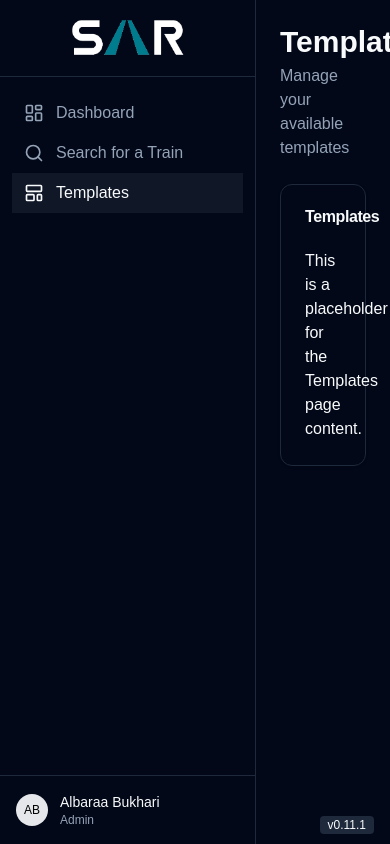
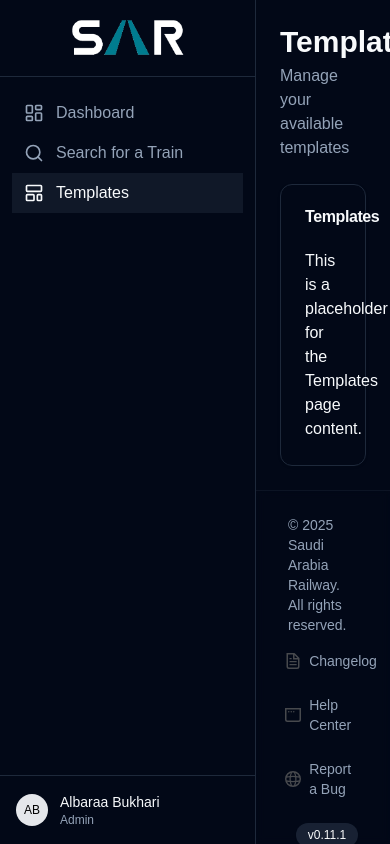
Before and after one commit to ThisBaraa/bulk-upload, a Next.js app: page /templates in a window 390 px wide. Built offline with nearby package versions, Linux system fonts and the light colour scheme.

Commit message:
refactor: Update DashboardLayout to use buildNumber and enhance footer layout
- Changed versionNumber prop to buildNumber in DashboardLayout component
- Improved footer layout with responsive design and updated links
- Removed unused authentication and route API files for cleaner codebase

```diff
--- a/app/api/auth.ts
+++ /dev/null
@@ -1,48 +0,0 @@
-import axios from "axios";
-
-const API_URL =
-    "https://test-auth.worldticket.net/auth/realms/master/protocol/openid-connect/token"; // Replace with actual token endpoint
-
-// Define the expected structure of the API response
-interface AuthResponse {
-    access_token: string;
-    expires_in: number;
-    refresh_token: string;
-    token_type: string;
-}
-
-console.log("API URL:", API_URL);
-
-export const authenticate = async (): Promise<string | null> => {
-    try {
-        const response = await axios.post<AuthResponse>(
-            API_URL,
-            new URLSearchParams({
-                client_id: "mubasher",
-                client_secret: "0f41ae3a-9147-4182-bb62-721868399080",
-                grant_type: "password",
-                username: "MUBASHER",
-                password: "MUBASHER2024",
-                scope: "openid",
-            }),
-            {
-                headers: {
-                    "Content-Type": "application/x-www-form-urlencoded",
-                },
-                withCredentials: false, // Try disabling credentials
-            }
-        );
-
-        const { access_token } = response.data;
-
-        // Store the token securely (avoid localStorage for security-sensitive data)
-        if (typeof window !== "undefined") {
-            sessionStorage.setItem("access_token", access_token);
-        }
-
-        return access_token;
-    } catch (error) {
-        console.error("Authentication failed:", error);
-        return null;
-    }
-};
--- a/app/api/routes/route.ts
+++ /dev/null
@@ -1,32 +0,0 @@
-import { NextResponse } from "next/server";
-import axios from "axios";
-
-const API_KEY = process.env.API_KEY || "";
-const BASE_URL = process.env.BASE_URL || "";
-
-export async function GET() {
-    try {
-        const fullUrl = `${BASE_URL}/schedule/routes?sales_channel=OTA`;
-
-        console.log("🔍 Fetching Routes from:", fullUrl);
-        console.log("🔑 Using API Key:", API_KEY);
-
-        const response = await axios.get(fullUrl, {
-            headers: {
-                "x-api-key": API_KEY,
-                "Content-Type": "application/json",
-            },
-        });
-
-        console.log("✅ Routes Data:", response.data);
-
-        return NextResponse.json(response.data);
-    } catch (error: any) {
-        console.error("❌ Fetching Routes Failed:", error.response?.data || error.message);
-
-        return NextResponse.json(
-            { error: "Failed to fetch routes", details: error?.message },
-            { status: 500 }
-        );
-    }
-}
--- a/app/page.tsx
+++ b/app/page.tsx
@@ -58,7 +58,7 @@ export default function Home() {
   ];
 
   return (
-    <DashboardLayout currentPath="/" versionNumber={version}>
+    <DashboardLayout currentPath="/" buildNumber={version}>
       <div className="space-y-10">
         <div>
           <h1 className="text-3xl font-bold">Hello Albaraa!</h1>
--- a/shared/components/dashboard-layout.tsx
+++ b/shared/components/dashboard-layout.tsx
@@ -1,3 +1,4 @@
+/* eslint-disable @typescript-eslint/no-unused-vars */
 import React from "react";
 import Link from "next/link";
 import Image from "next/image";
@@ -8,6 +9,7 @@ import {
     LayoutTemplate,
     LucideIcon
 } from "lucide-react";
+import { Footer } from "./footer";
 
 interface SidebarItemProps {
     icon: LucideIcon;
@@ -37,10 +39,10 @@ const SidebarItem = ({ icon: Icon, label, href, active }: SidebarItemProps) => {
 interface DashboardLayoutProps {
     children: React.ReactNode;
     currentPath?: string;
-    versionNumber?: string | null;
+    buildNumber?: string | null;
 }
 
-export function DashboardLayout({ children, currentPath = "/", versionNumber }: DashboardLayoutProps) {
+export function DashboardLayout({ children, currentPath = "/", buildNumber }: DashboardLayoutProps) {
     const sidebarItems = [
         {
             icon: LayoutDashboard,
@@ -105,18 +107,21 @@ export function DashboardLayout({ children, currentPath = "/", versionNumber }:
             </aside>
 
             {/* Main Content */}
-            <main className="flex-1 overflow-y-auto p-6 pb-10">
-                {children}
-            </main>
+            <div className="flex-1 overflow-y-auto flex flex-col min-h-screen">
+                <main className="flex-1 p-6 pb-6">
+                    {children}
+                </main>
+                <Footer />
+            </div>
 
             {/* Version indicator (fixed at bottom right) */}
-            {versionNumber && (
+            {/* {buildNumber && (
                 <div className="absolute bottom-2 right-4">
                     <span className="rounded bg-secondary px-2 py-0.5 text-xs text-secondary-foreground">
-                        {versionNumber}
+                        {buildNumber}
                     </span>
                 </div>
-            )}
+            )} */}
         </div>
         </>
     );
--- a/shared/components/footer.tsx
+++ b/shared/components/footer.tsx
@@ -2,23 +2,29 @@
 
 import Image from "next/image";
 import { useEffect, useState } from "react";
+import Link from "next/link";
 
 export function Footer() {
     const [version, setVersion] = useState<string | null>(null);
+    const currentYear = new Date().getFullYear();
 
     useEffect(() => {
         setVersion(process.env.VER || "undefined");
     }, []);
 
     return (
-        <footer className="mt-8 border-t border-border/40">
-            <div className="mx-auto max-w-7xl px-4 py-4">
-                <div className="flex items-center justify-center gap-6 text-sm text-muted-foreground">
-                    <a
-                        className="flex items-center gap-2 transition-colors hover:text-foreground"
-                        href="#"
-                        target="_blank"
-                        rel="noopener noreferrer">
+        <footer className="w-full dark:bg-slate-900/20 border-t border-border/40 mt-auto backdrop-blur-sm">
+            <div className="mx-auto px-8 py-6">
+                <div className="flex flex-col md:flex-row justify-between items-center">
+                    <div className="flex items-center mb-4 md:mb-0">
+                        <p className="text-sm text-muted-foreground">
+                            © {currentYear} Saudi Arabia Railway. All rights reserved.
+                        </p>
+                    </div>
+                    <div className="flex flex-wrap justify-center items-center gap-6 text-sm">
+                        <Link
+                            className="flex items-center gap-2 transition-all duration-200 text-muted-foreground hover:text-foreground hover:scale-105"
+                            href="/changelog">
                             <Image
                                 aria-hidden
                                 src="/file.svg"
@@ -28,12 +34,10 @@ export function Footer() {
                                 className="opacity-70"
                             />
                             Changelog
-                    </a>
-                    <a
-                        className="flex items-center gap-2 transition-colors hover:text-foreground"
-                        href="#"
-                        target="_blank"
-                        rel="noopener noreferrer">
+                        </Link>
+                        <Link
+                            className="flex items-center gap-2 transition-all duration-200 text-muted-foreground hover:text-foreground hover:scale-105"
+                            href="/help">
                             <Image
                                 aria-hidden
                                 src="/window.svg"
@@ -42,13 +46,11 @@ export function Footer() {
                                 height={16}
                                 className="opacity-70"
                             />
-                        Knowledgebase
-                    </a>
-                    <a
-                        className="flex items-center gap-2 transition-colors hover:text-foreground"
-                        href="#"
-                        target="_blank"
-                        rel="noopener noreferrer">
+                            Help Center
+                        </Link>
+                        <Link
+                            className="flex items-center gap-2 transition-all duration-200 text-muted-foreground hover:text-foreground hover:scale-105"
+                            href="/report">
                             <Image
                                 aria-hidden
                                 src="/globe.svg"
@@ -58,11 +60,9 @@ export function Footer() {
                                 className="opacity-70"
                             />
                             Report a Bug
-                    </a>
-                    <div className="flex items-center gap-2">
-                        {/* <span className="text-muted-foreground">© 2025 SAR Insider. All rights reserved.</span> */}
+                        </Link>
                         {version && (
-                            <span className="rounded bg-secondary px-2 py-0.5 text-xs text-secondary-foreground">
+                            <span className="rounded-full bg-secondary/80 px-3 py-1 text-xs font-medium text-secondary-foreground ml-2 shadow-sm">
                                 {version}
                             </span>
                         )}
```
Lines whose indentation alone changed are shown as unchanged.
